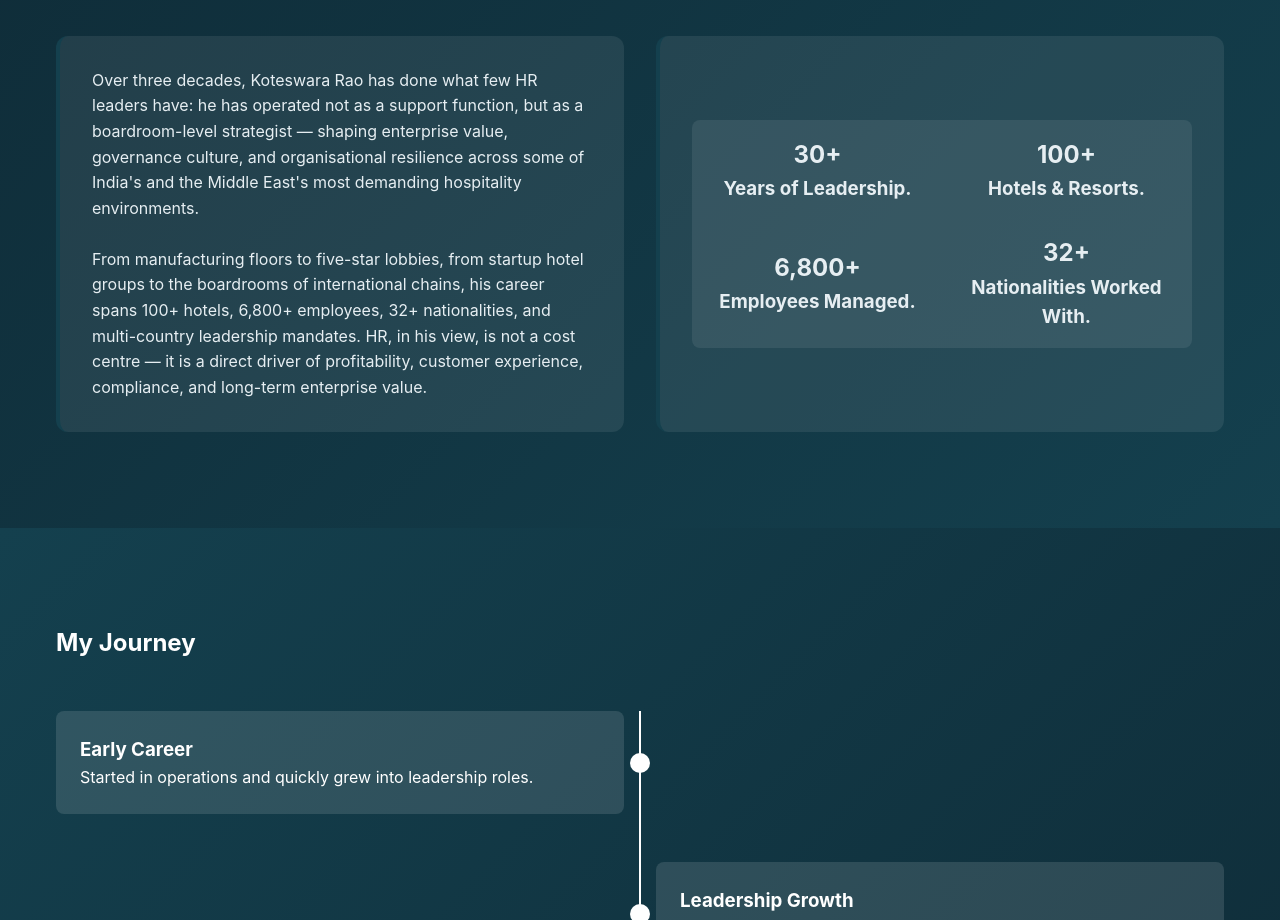
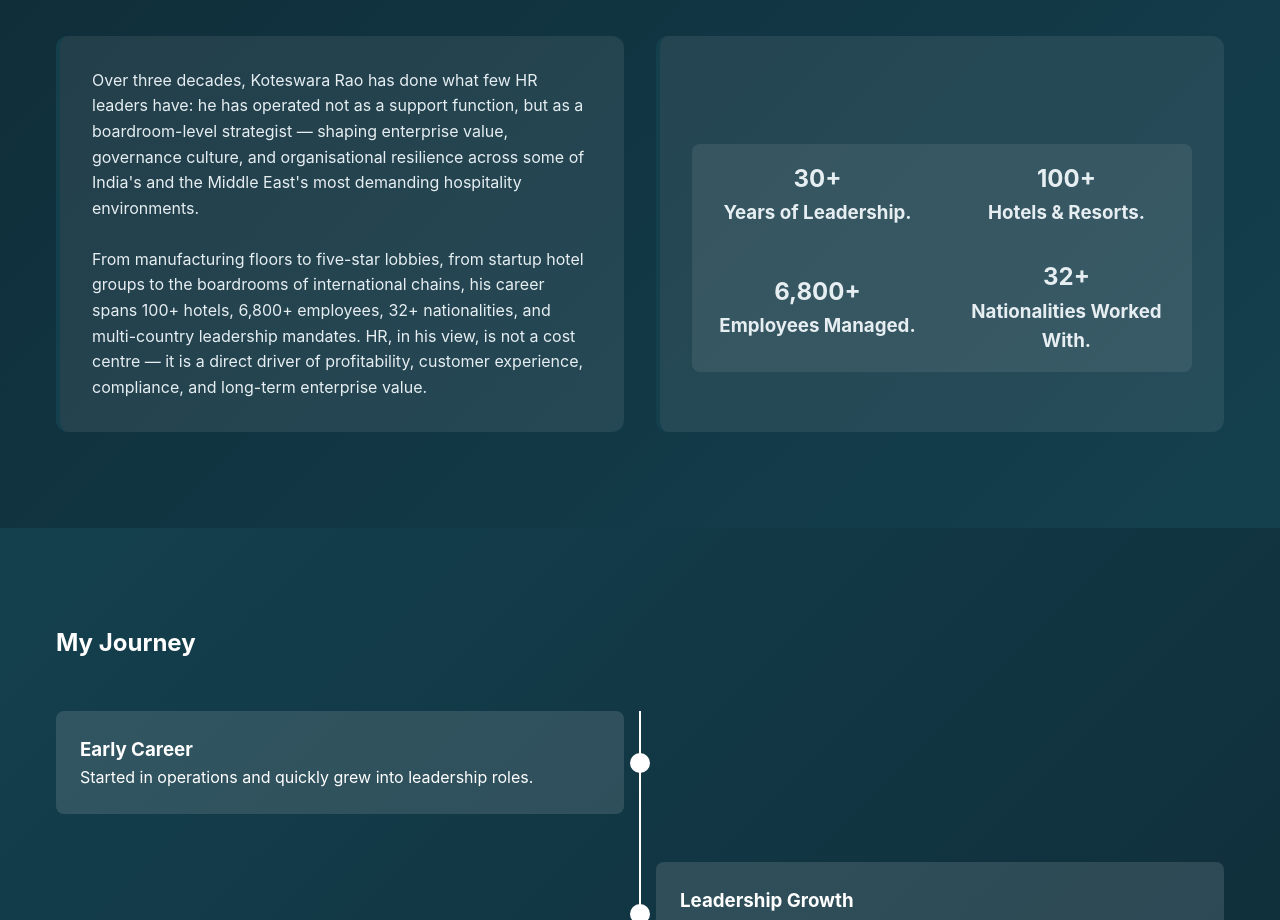
Before and after one commit to TSPraneeth/KR-Consultants, a website: page index.html in a window 1280 px wide. Shown: the part 880-1800 px from the top of the page. Drawn offline with Linux system fonts and the light colour scheme.

Commit message:
changed margin subgrid

```diff
--- a/scss/_sections.scss
+++ b/scss/_sections.scss
@@ -41,7 +41,6 @@
 }
 
 #about-subcard {
-    margin-top: 0;
     text-align: center;
     align-items: center;
     align-content: center;
@@ -88,7 +87,6 @@
     background-color: rgba(255,255,255,0.08);
     padding: 1rem;
     border-radius: 0.5rem;
-    margin-top: 1rem;
 }
 
 .about-card:hover,
```
Also changed, not shown: styles.css, 1 other file.
